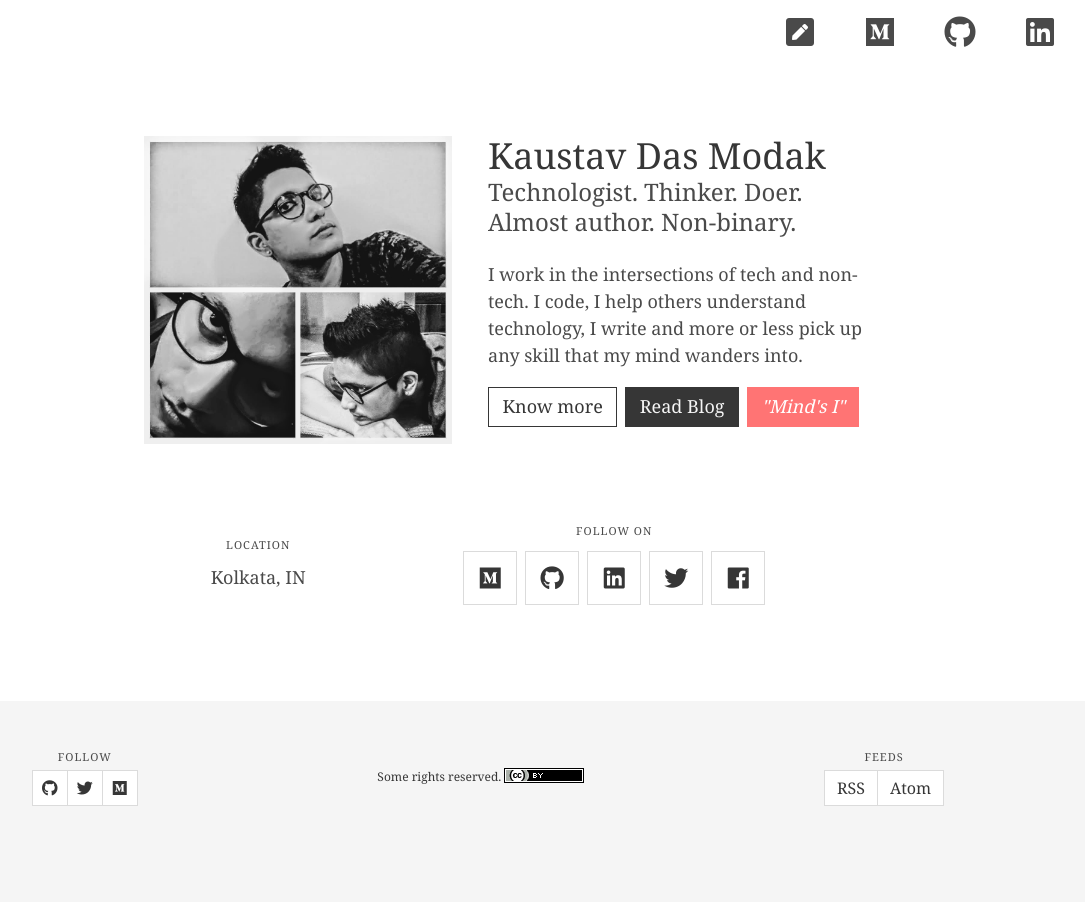
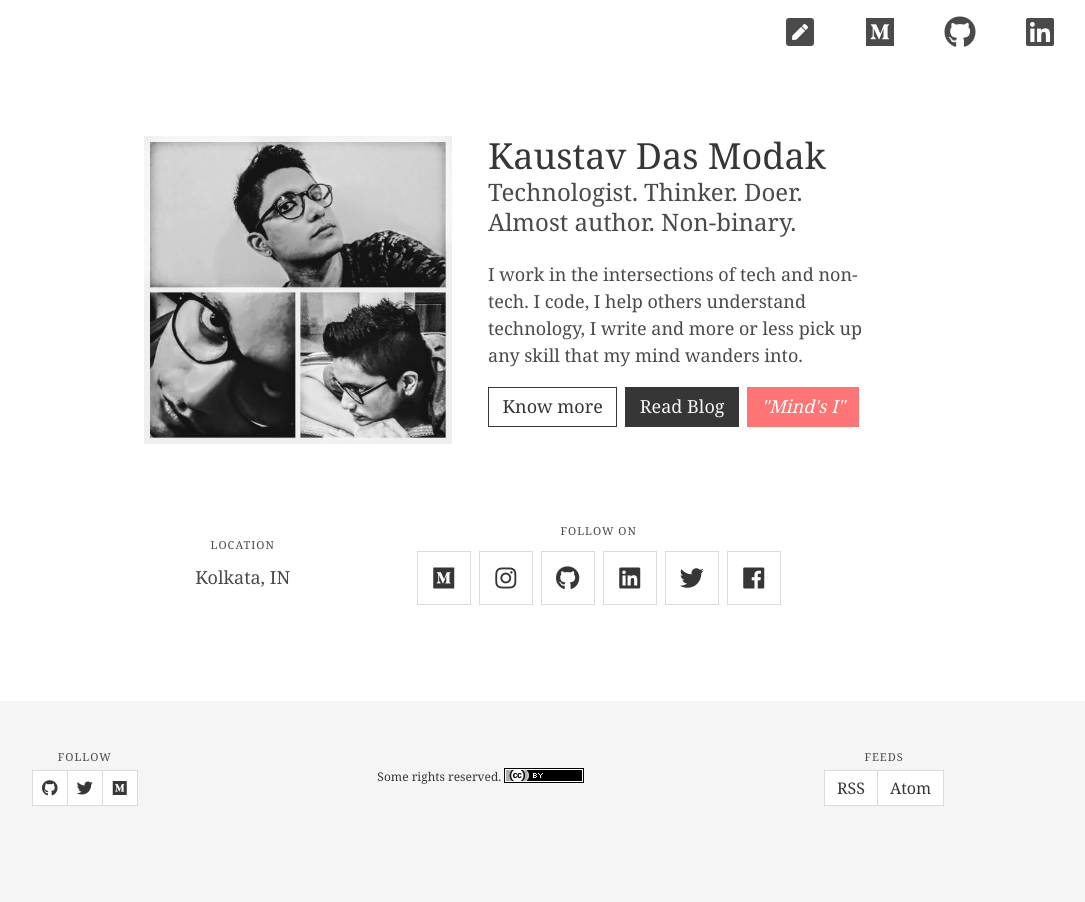
Before and after one commit to kaustavdm/website, a Jekyll site: the page built from index.html, in a window 1280 px wide. Shown: the whole page, without its empty margins (152-1237 px from the left). Built offline with Jekyll 4.4.1, drawn with Linux system fonts in a browser that asks for light colours; nearby versions of some CDN libraries.

Commit message:
Add instagram details

```diff
--- a/index.html
+++ b/index.html
@@ -49,6 +49,11 @@ redirect_from:
                 <i class="fab fa-medium"></i>
               </span>
             </a>
+            <a class="button is-large" href="https://instagram.com/kaustavdm" itemprop="sameAs">
+              <span class="icon is-large">
+                <i class="fab fa-instagram"></i>
+              </span>
+            </a>
           <a class="button is-large" href="https://github.com/kaustavdm" itemprop="sameAs">
             <span class="icon is-large">
               <i class="fab fa-github"></i>
```
